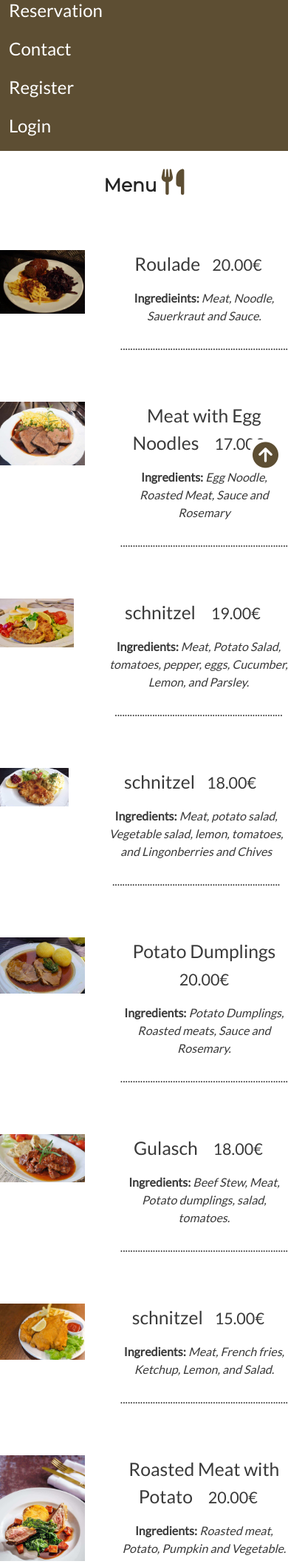
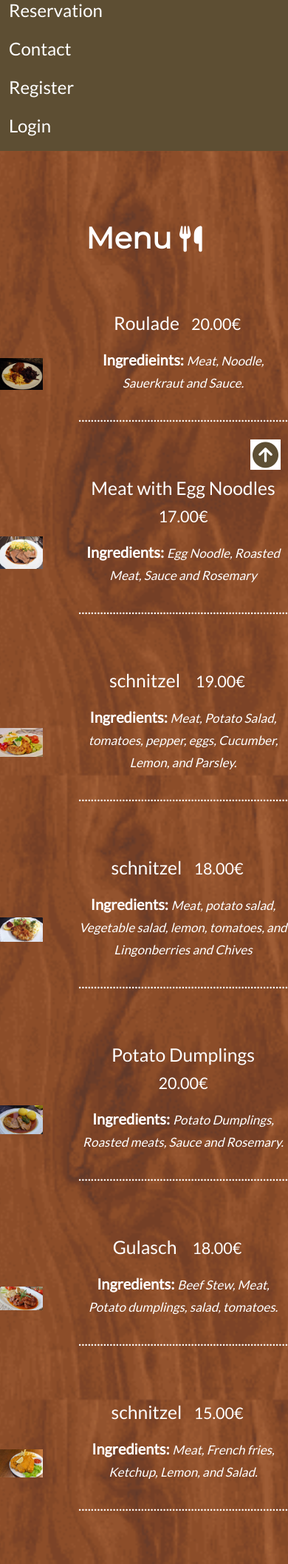
Before and after one commit to th-1982/weber-restaurant, a Django app: template templates/reservations/menu.html in a window 390 px wide. Shown: the part 194-2308 px from the top of the page at 74% size. Run offline with Django 3.2, Linux system fonts and the light colour scheme; the template is opened without the code that fills it, so the values that code supplies are empty.

Commit message:
Styled the menu item section with a responsive design and added background images

```diff
--- a/static/css/style.css
+++ b/static/css/style.css
@@ -195,3 +195,54 @@
 .text-font {
     font-size: 17px;
 }
+
+/* Menu item section */
+
+.wrapper {
+    background: url("../images/about-bg1.png");
+    background-attachment: fixed;
+    color: white;
+    background-repeat: no-repeat;
+    background-size: cover;
+    padding-top: 70px;
+    padding-bottom: 70px;
+}
+
+h2 {
+    font-size: 40px;
+}
+
+.menu-icon {
+    color: #fff;
+}
+
+.menu .text p {
+    font-size: 20px;
+}
+
+.menu .text i {
+    font-size: 17px;
+    font-style: italic;
+
+}
+
+.menu {
+    align-items: center;
+    justify-content: center;
+}
+
+.img-holder {
+    display: inline-block;
+}
+
+#menu-item {
+    color: #fff;
+
+
+
+}
+
+.card-body>img{
+    height:100px;
+    width:100px;
+}
```
